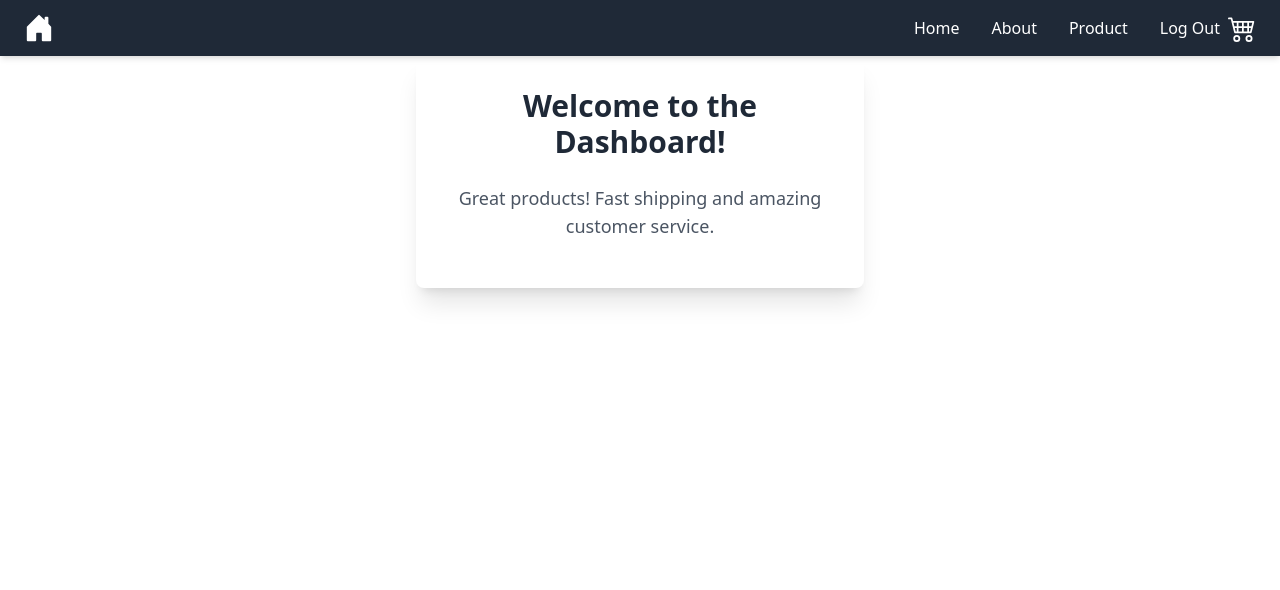
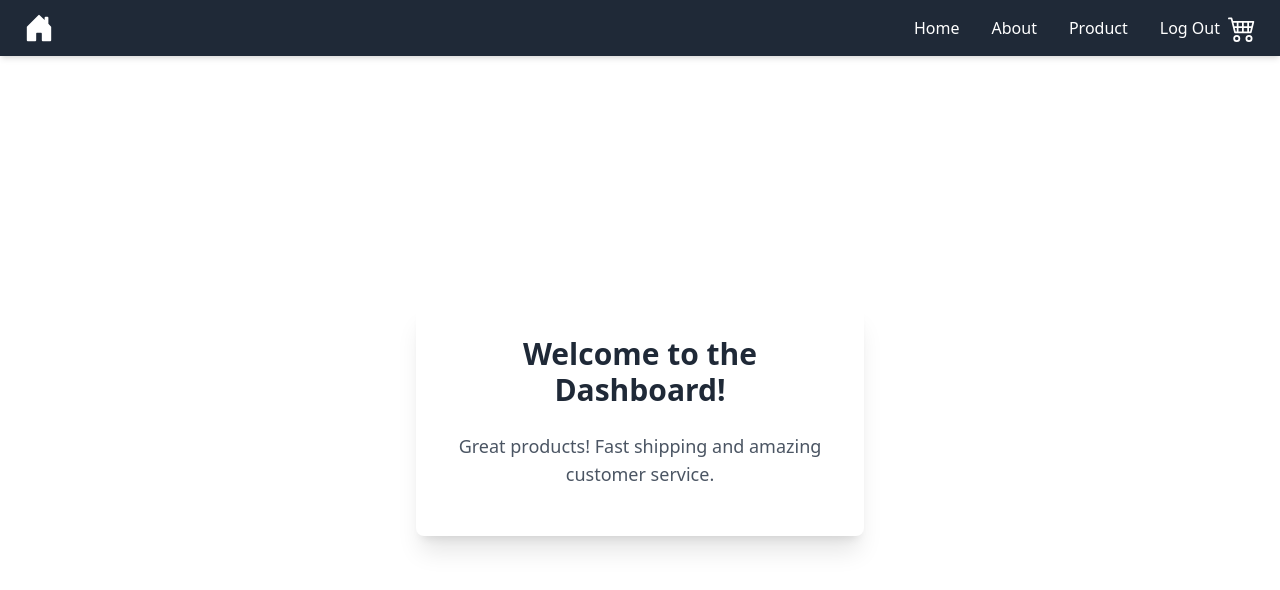
Before and after one commit to saurabhsinghsrdt/demo_srdt, a React (Vite) app: page / in a window 1280 px wide. Shown: the top 590 px of the page. Built offline with nearby package versions, Linux system fonts and the light colour scheme.

Commit message:
new change

```diff
--- a/src/pages/About.tsx
+++ b/src/pages/About.tsx
@@ -2,7 +2,7 @@ import React from 'react';
 
 const About: React.FC = () => {
   return (
-    <div className="bg-gray-50 min-h-screen py-12 px-4 sm:px-6 lg:px-8">
+    <div className="bg-gray-50 min-h-[91vh] py-12 px-4 sm:px-6 lg:px-8">
       <div className="max-w-7xl mx-auto text-center">
         <h1 className="text-4xl font-extrabold text-gray-900 mb-6">About Our E-Commerce Store</h1>
         <p className="text-lg text-gray-600 mb-8">
--- a/src/pages/Dashboard.tsx
+++ b/src/pages/Dashboard.tsx
@@ -2,7 +2,7 @@ import React from 'react';
 
 const Dashboard: React.FC = () => {
   return (
-    <div className="flex items-center justify-center h-max">
+    <div className="flex items-center justify-center min-h-[91vh]">
       <div className="bg-white p-8 rounded-lg shadow-xl text-center max-w-md w-full">
         <h1 className="text-3xl font-semibold text-gray-800 mb-4">Welcome to the Dashboard!</h1>
         <p className="text-lg text-gray-600">Great products! Fast shipping and amazing customer service.</p>
```
